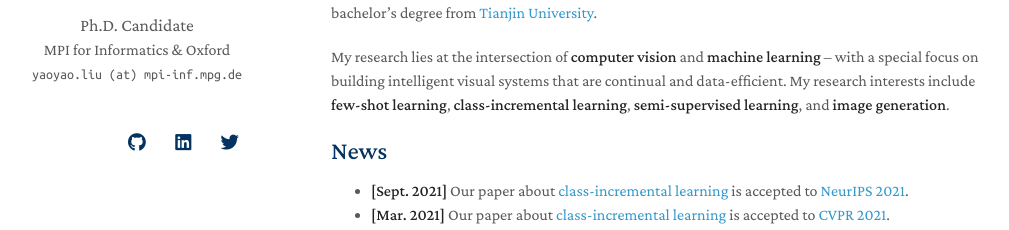
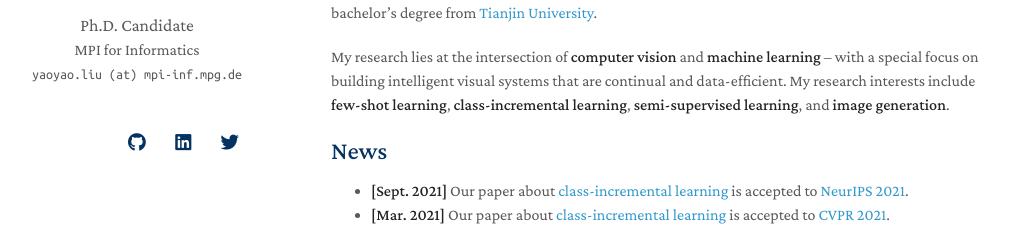
Before and after one commit to swagshaw/homepage, a Jekyll site: the page built from index.md, in a window 1280 px wide. Shown: the part 228-458 px from the top of the page, without its empty margins (139-1148 px from the left). Built offline with Jekyll 4.4.1, drawn with Linux system fonts in a browser that asks for light colours; nearby versions of some CDN libraries; comment, search, counter and statistics services are not loaded; a style sheet for code colours, icons or effects is not loaded; our own code applies the rules of GitHub Pages for plain Markdown files.

```diff
--- a/_layouts/homepage.html
+++ b/_layouts/homepage.html
@@ -85,7 +85,7 @@
         <position style="font-size:1.10rem;">{{ site.position }}</position>
         <br>
         {% endif %}
-        <a href="{{ site.affiliation_link }}" rel="noopener"><autocolor>{{ site.affiliation }}</autocolor></a> & <a href="{{ site.affiliation_link_2 }}" rel="noopener"><autocolor>{{ site.affiliation_2 }}</autocolor></a>
+        <a href="{{ site.affiliation_link }}" rel="noopener"><autocolor>{{ site.affiliation }}</autocolor></a>
         <br>
         <email>{{ site.email }}</email>
 
```
